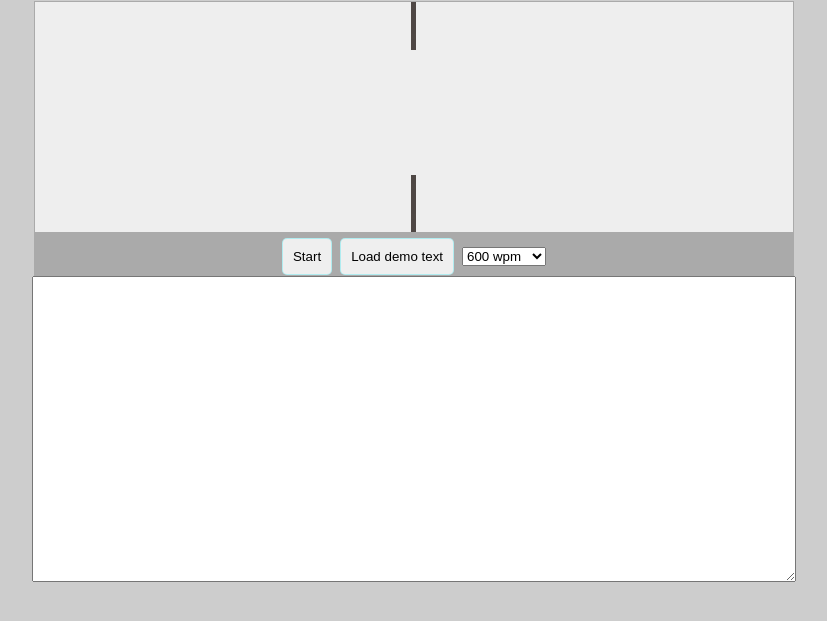
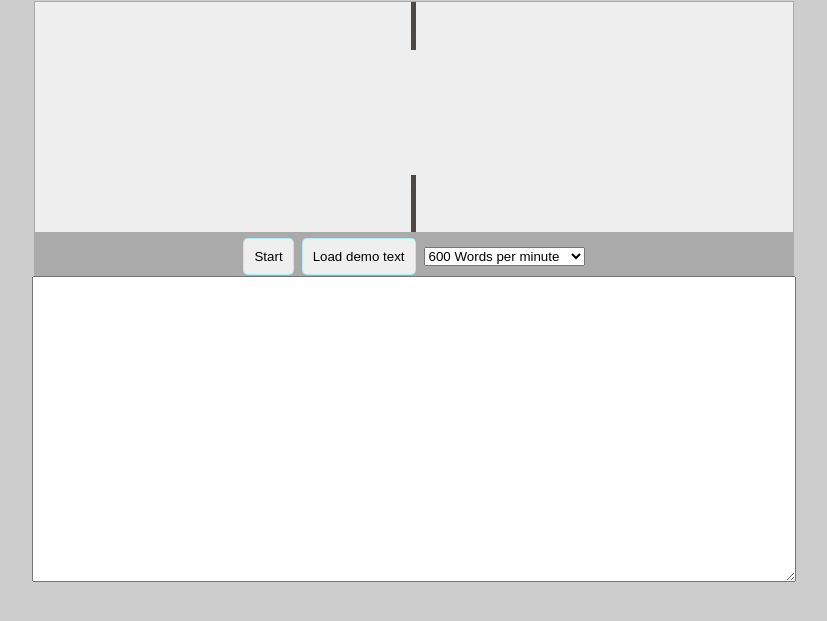
Before and after one commit to GaiusSeptimus/Just-a-simple-Speed-Reader, a plain HTML site: page index.html in a window 1280 px wide. Shown: the part 79-700 px from the top of the page, without its empty margins (226-1053 px from the left). Drawn offline with nearby package versions, Linux system fonts and the light colour scheme.

Commit message:
Add other speed options

```diff
--- a/index.html
+++ b/index.html
@@ -17,11 +17,13 @@
             <input type="button" class="pause running hide" value="Pause" />
             <input type="button" class="demo notrunning" value="Load demo text" />
             <select class="speed notrunning">
-                <option value="300">300 wpm</option>
-                <option value="600" selected="selected">600 wpm</option>
-                <option value="1000">1000 wpm</option>
-                <option value="2000">2000 wpm</option>
-                <option value="3000">3000 wpm</option>
+                <option value="300">300 Words per minute</option>
+                <option value="400">400 Words per minute</option>
+                <option value="500">500 Words per minute</option>
+                <option value="600" selected="selected">600 Words per minute</option>
+                <option value="1000">1000 Words per minute</option>
+                <option value="2000">2000 Words per minute</option>
+                <option value="3000">3000 Words per minute</option>
             </select>
         </span>
     </div>
```
